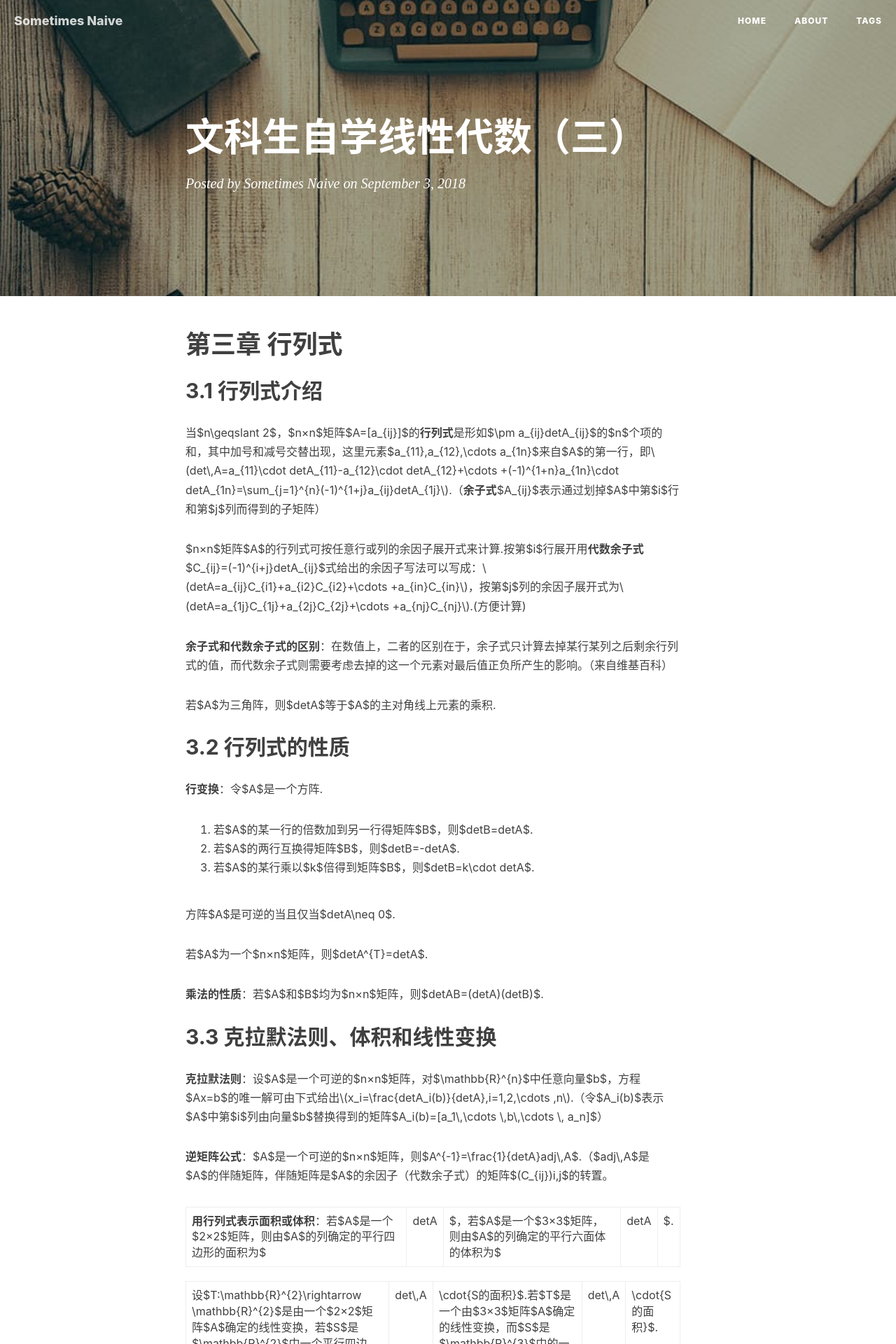
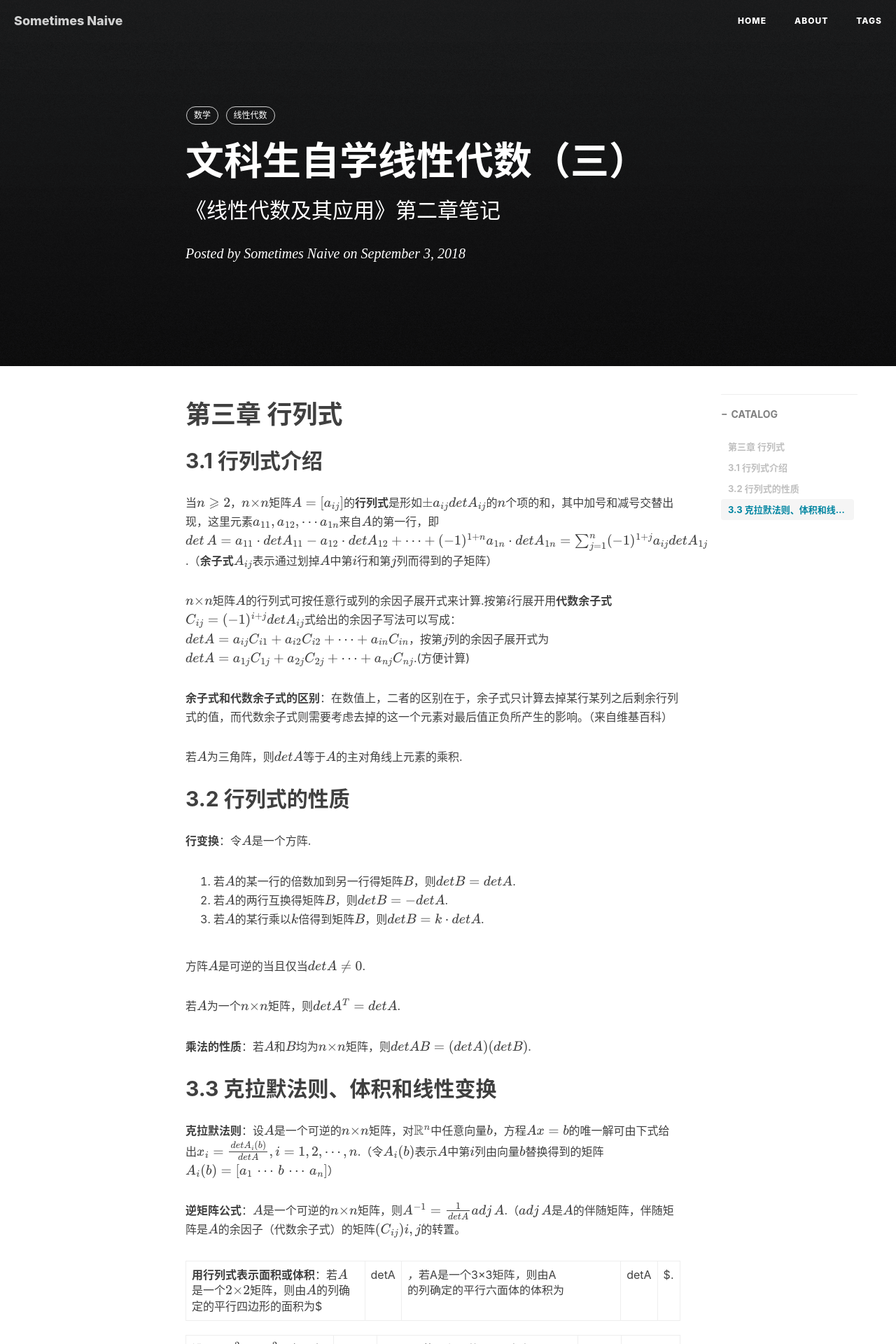
Before and after one commit to lqsgd123/lqsgd123.github.io, a Jekyll site: the page built from _posts/2018-9-03-文科生自学线性代数（三）.md, in a window 1280 px wide. Shown: the top 1920 px of the page at 70% size. Built offline with Jekyll 4.4.1, drawn with Linux system fonts in a browser that asks for light colours; nearby versions of some CDN libraries; our own code applies the rules of GitHub Pages for plain Markdown files; formulas are drawn with MathJax 3; comment, search, counter and statistics services are not loaded; some of the changed text lies outside the part shown.

Commit message:
Update 2018-9-03-文科生自学线性代数（三）.md

```diff
--- a/_posts/2018-9-03-文科生自学线性代数（三）.md
+++ b/_posts/2018-9-03-文科生自学线性代数（三）.md
@@ -1,3 +1,28 @@
+---
+layout:     post
+title:      文科生自学线性代数（三）
+subtitle:   《线性代数及其应用》第二章笔记
+date:       2018-09-03
+author:     Sometimes Naive
+header-img: img/black.png
+catalog: true
+tags:
+    - 数学
+    - 线性代数
+---
+
+<head>
+    <script src="https://cdn.mathjax.org/mathjax/latest/MathJax.js?config=TeX-AMS-MML_HTMLorMML" type="text/javascript"></script>
+    <script type="text/x-mathjax-config">
+        MathJax.Hub.Config({
+            tex2jax: {
+            skipTags: ['script', 'noscript', 'style', 'textarea', 'pre'],
+            inlineMath: [['$','$']]
+            }
+        });
+    </script>
+</head>
+
 # 第三章 行列式
 
 ## 3.1 行列式介绍
```
